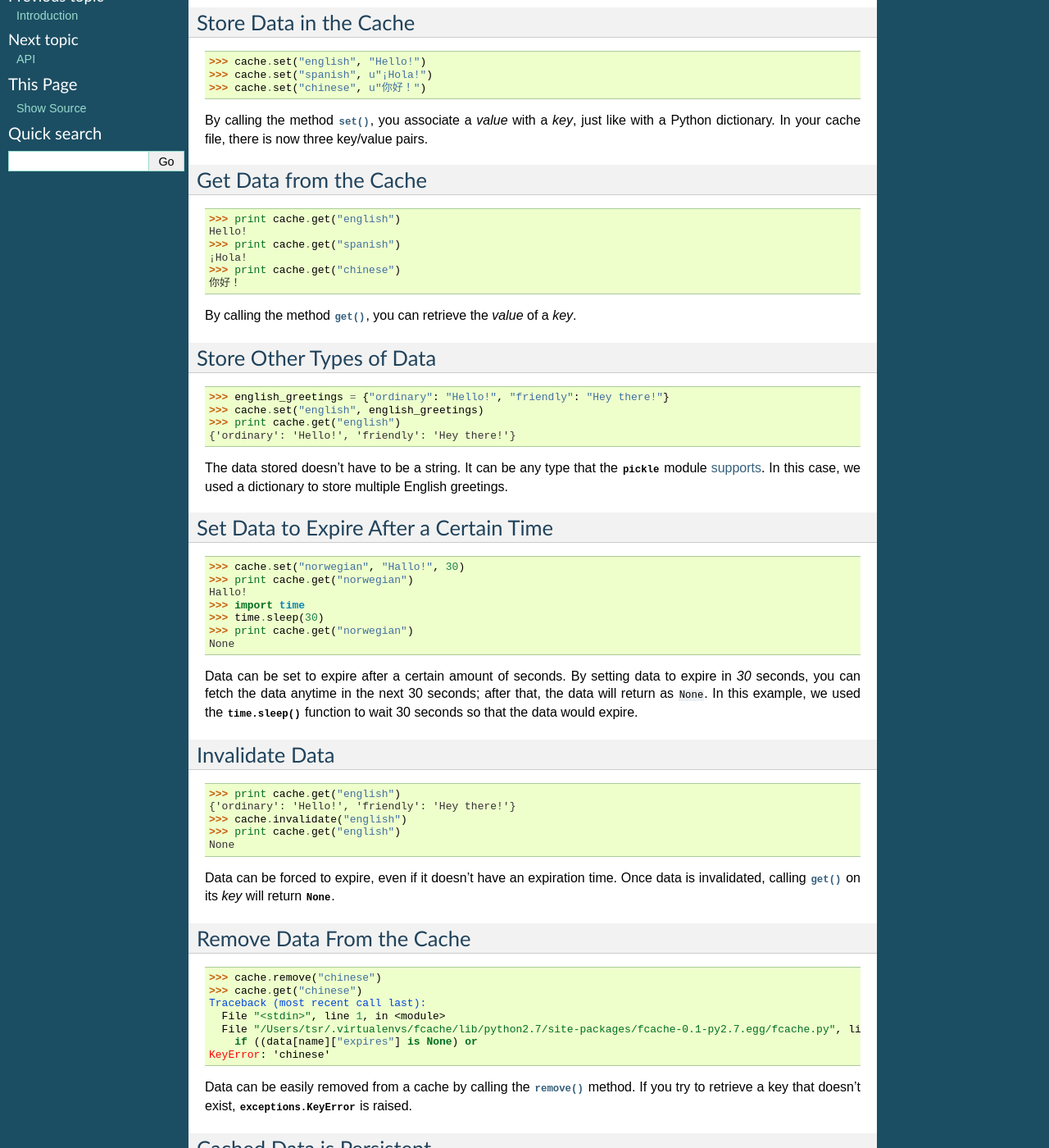
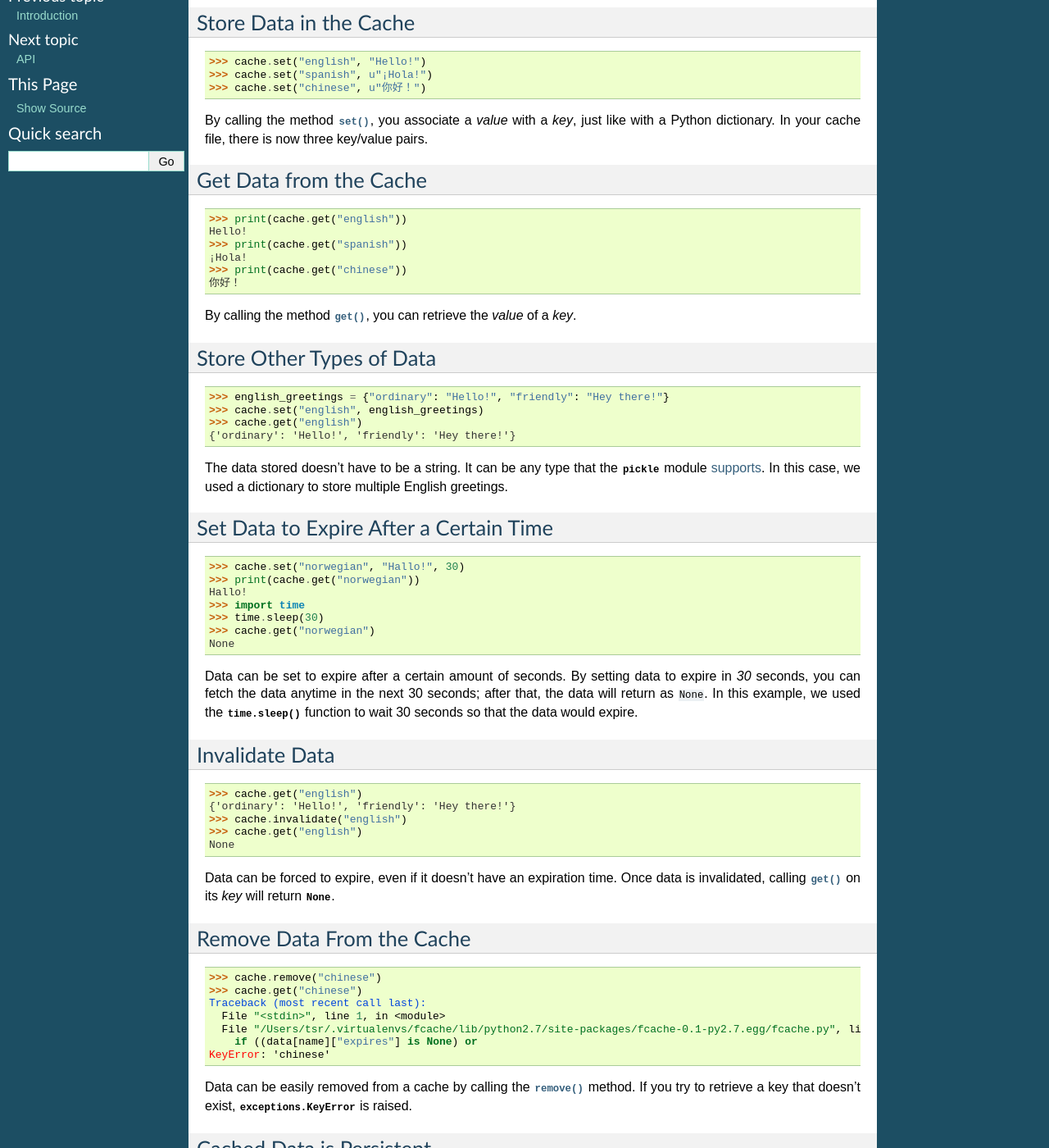
Before and after one commit to tsroten/fcache, a Sphinx documentation site: the page built from docs/usage.rst, in a window 1280 px wide and 1400 px high, scrolled down 340 px. Shown: the whole window at 82% size. Built offline with Sphinx 7.4.7, drawn with Linux system fonts in a browser that asks for light colours.

```diff
--- a/docs/intro.rst
+++ b/docs/intro.rst
@@ -58,7 +58,7 @@ Basic Usage
     >>> import fcache
     >>> cache = fcache.Cache("population", "statistics-fetcher")
     >>> cache.set("chicago", 9729825)
-    >>> print cache.get("chicago")
+    >>> cache.get("chicago")
     9729825
 
 This code creates the cache ``population`` for the application ``statistics-fetcher``. Then, it sets the key ``chicago`` to the value ``9729825``. Next, it prints the value of ``chicago``.
--- a/docs/usage.rst
+++ b/docs/usage.rst
@@ -31,11 +31,11 @@ Get Data from the Cache
 
 .. code-block:: python
 
-    >>> print cache.get("english")
+    >>> print(cache.get("english"))
     Hello!
-    >>> print cache.get("spanish")
+    >>> print(cache.get("spanish"))
     ¡Hola!
-    >>> print cache.get("chinese")
+    >>> print(cache.get("chinese"))
     你好！
 
 By calling the method :meth:`~fcache.Cache.get`, you can retrieve the *value* of a *key*.
@@ -47,7 +47,7 @@ Store Other Types of Data
 
     >>> english_greetings = {"ordinary": "Hello!", "friendly": "Hey there!"}
     >>> cache.set("english", english_greetings)
-    >>> print cache.get("english")
+    >>> cache.get("english")
     {'ordinary': 'Hello!', 'friendly': 'Hey there!'}
 
 The data stored doesn't have to be a string. It can be any type that the :mod:`pickle`  module `supports <http://docs.python.org/2.7/library/pickle.html#what-can-be-pickled-and-unpickled>`_. In this case, we used a dictionary to store multiple English greetings.
@@ -58,11 +58,11 @@ Set Data to Expire After a Certain Time
 .. code-block:: python
 
     >>> cache.set("norwegian", "Hallo!", 30)
-    >>> print cache.get("norwegian")
+    >>> print(cache.get("norwegian"))
     Hallo!
     >>> import time
     >>> time.sleep(30)
-    >>> print cache.get("norwegian")
+    >>> cache.get("norwegian")
     None
 
 Data can be set to expire after a certain amount of seconds. By setting data to expire in *30* seconds, you can fetch the data anytime in the next 30 seconds; after that, the data will return as ``None``. In this example, we used the :func:`time.sleep` function to wait 30 seconds so that the data would expire.
@@ -72,10 +72,10 @@ Invalidate Data
 
 .. code-block:: python
 
-    >>> print cache.get("english")
+    >>> cache.get("english")
     {'ordinary': 'Hello!', 'friendly': 'Hey there!'}
     >>> cache.invalidate("english")
-    >>> print cache.get("english")
+    >>> cache.get("english")
     None
 
 Data can be forced to expire, even if it doesn't have an expiration time. Once data is invalidated, calling :meth:`~fcache.Cache.get` on its *key* will return :data:`None`.
@@ -104,7 +104,7 @@ Cached Data is Persistent
     $ python
     >>> import fcache
     >>> cache = fcache.Cache("hello", "hello_goodbye")
-    >>> print cache.get("spanish")
+    >>> print(cache.get("spanish"))
     ¡Hola!
 
 :mod:`fcache` provides persistent cache files. In other words, your cached data is saved even after you stop using it.
@@ -115,7 +115,7 @@ Clear Cached Data
 .. code-block:: python
 
     >>> cache.flush()
-    >>> print cache.get("spanish")
+    >>> cache.get("spanish")
     Traceback (most recent call last):
       File "<stdin>", line 1, in <module>
       File "/Users/tsr/.virtualenvs/fcache/lib/python2.7/site-packages/fcache-0.1-py2.7.egg/fcache.py", line 163, in get
--- a/fcache.py
+++ b/fcache.py
@@ -51,7 +51,7 @@ class Cache(object):
         >>> import fcache
         >>> cache = fcache.Cache("population", "statistics-fetcher")
         >>> cache.set("chicago", 9729825)
-        >>> print cache.get("chicago")
+        >>> cache.get("chicago")
         9729825
 
         This code creates the cache 'population' for the application
```
Also changed, not shown: README.rst (+7 -7 lines).
